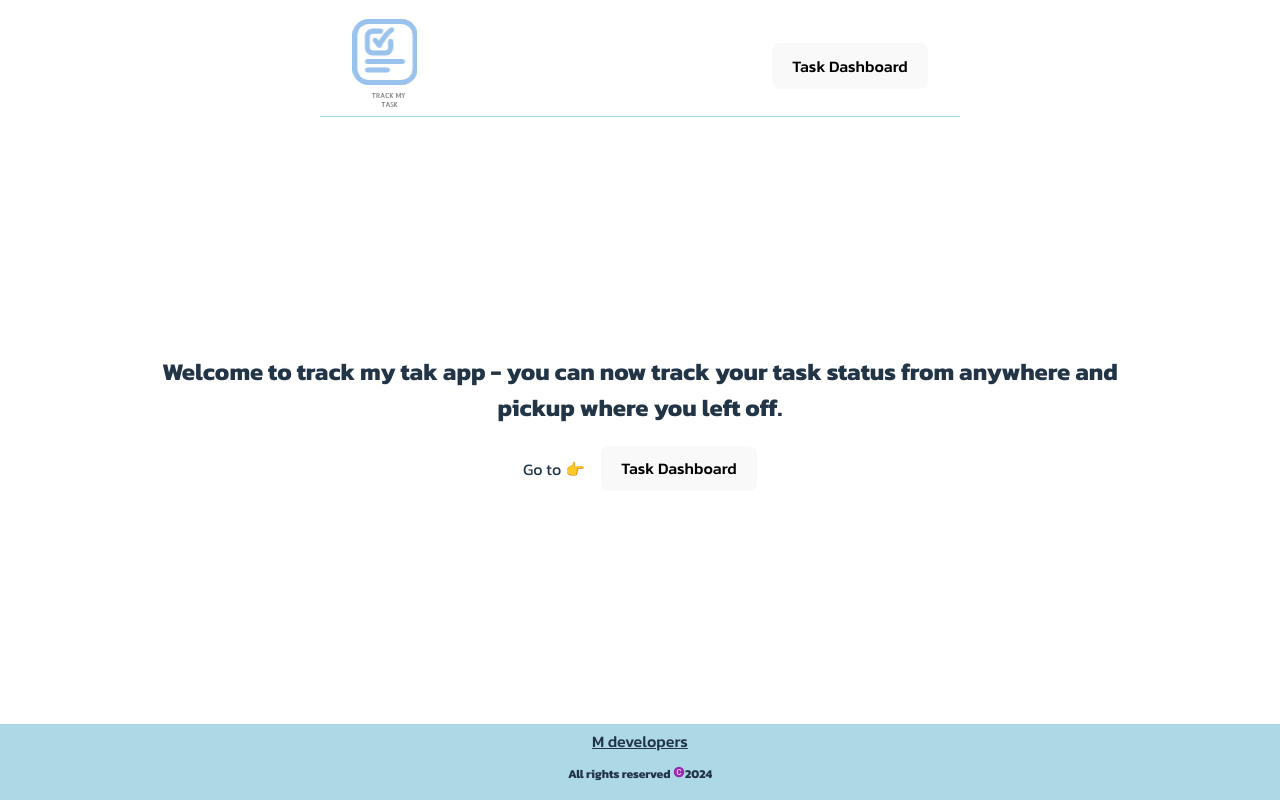
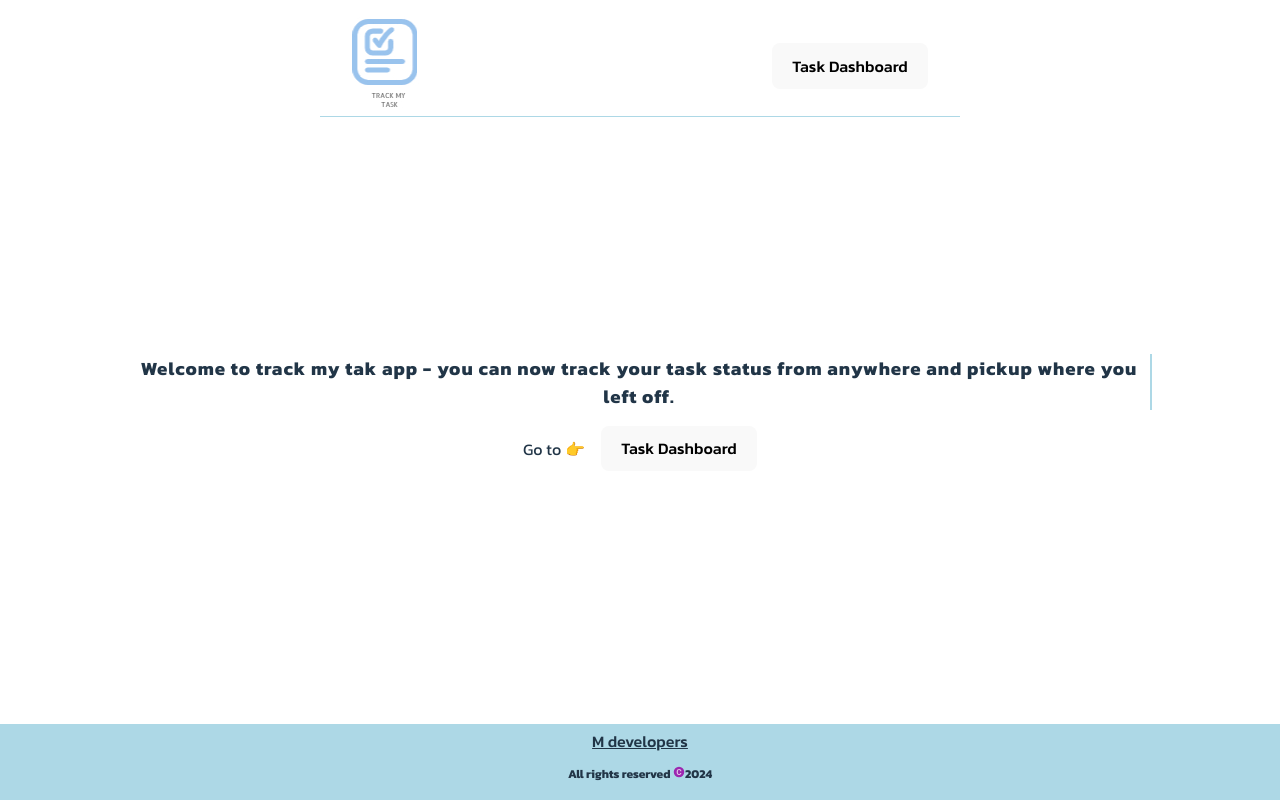
Before and after one commit to utpal74/task-tracker-react-vite-app, a React (Vite) app: page / in a window 1280 px wide. Built offline with nearby package versions, Linux system fonts and the light colour scheme.

Commit message:
Css animation and consmetic fix

```diff
--- a/src/App.css
+++ b/src/App.css
@@ -130,7 +130,7 @@ button.fields:nth-last-of-type(1) { margin-left: 1rem; }
 
 .add-new-task-btn, .update-task-btn, .cancel-task-btn {
   font-size: .825rem;
-  font-weight: 500;
+  /* font-weight: 500; */
   letter-spacing: 1.1px;
 }
 
@@ -162,8 +162,20 @@ textarea.fields {
   font-size: inherit;
 }
 
-.update-task-btn, .cancel-task-btn {
-  font-size: 1em;
+.desc > h3 {
+  overflow: hidden;
+  border-right: .15em solid lightblue;
+  margin: 0 auto;
+  letter-spacing: .05em;
+  animation:
+    typing 3.5s steps(40, end),
+    blink-caret .75s step-end infinite;
+}
+
+/* The typing effect */
+@keyframes typing {
+  from { width: 0 }
+  to { width: 100% }
 }
 
 @media (max-width: 500px) {
@@ -201,8 +213,8 @@ textarea.fields {
   button.fields:nth-last-of-type(1) { margin-left: 0; }
 
   .update-task-btn, .cancel-task-btn {
-    width: 90%;
-    font-size: 1.15rem;
+    width: 70%;
+    /* font-size: 1.15rem; */
   }
 
   header {
--- a/src/components/TaskDescriptionSection.jsx
+++ b/src/components/TaskDescriptionSection.jsx
@@ -7,7 +7,7 @@ export default function TaskDescriptionSection({ toggleAddTask, handleToggleTask
         <div>
             { !toggleAddTask ?
             <section className="desc">
-                <h2>Welcome to track my tak app - you can now track your task status from anywhere and pickup where you left off.</h2>
+                <h3 className="">Welcome to track my tak app - you can now track your task status from anywhere and pickup where you left off.</h3>
                 <p>Go to 👉
                     <button
                         className='add-task'
--- a/src/components/TaskForm.jsx
+++ b/src/components/TaskForm.jsx
@@ -20,13 +20,13 @@ export default function TaskForm({ title, comment, id, handleClose }) {
 
     return (
         <div className="create-task-form">
-            <input
+            {/* <input
                 {...titleProps}
                 className="fields"
                 type="text"
                 placeholder="Enter title"
                 required
-            />
+            /> */}
 
             <textarea
                 {...commentProps}
```
Also changed, not shown: 1 other file (tests, documents, lock files or other folders).
